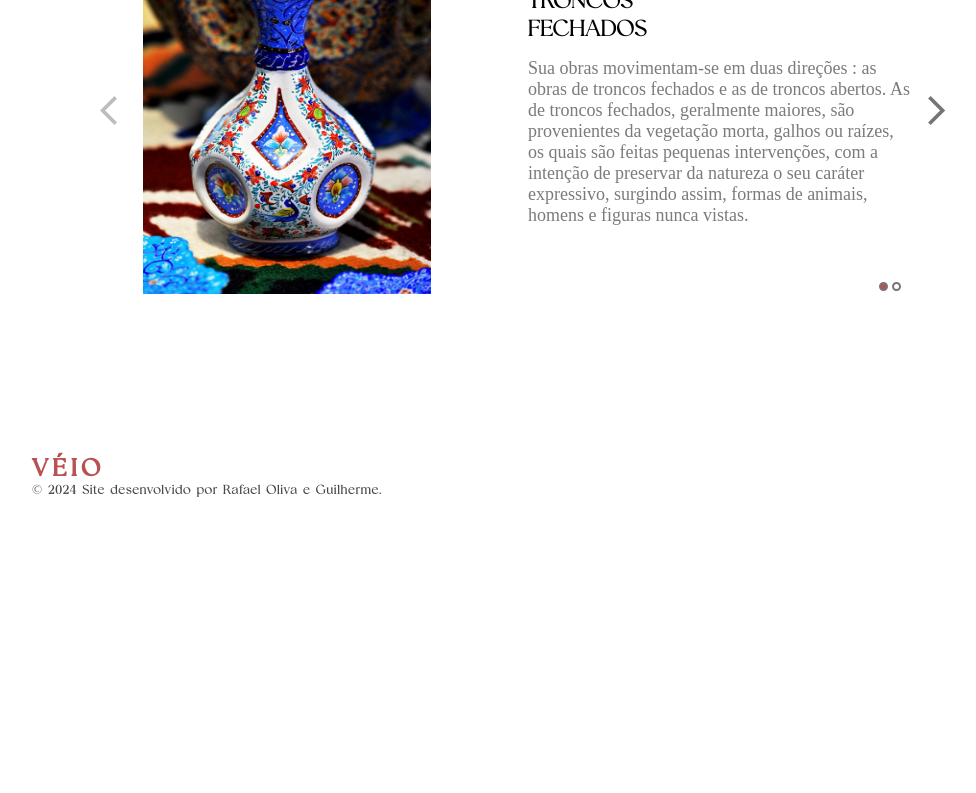
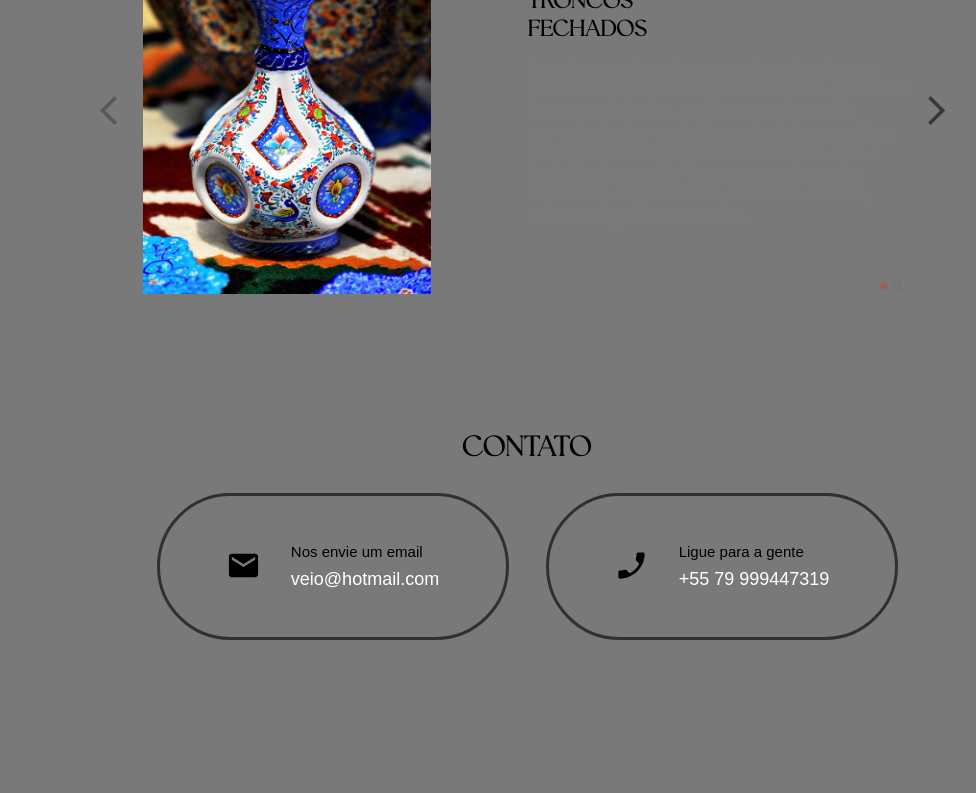
Before and after one commit to guirezen/site-veio, a React (Vite) app: page /home in a window 1280 px wide. Shown: the part 2000-2793 px from the top of the page, without its empty margins (113-1089 px from the left). Before the commit the page ends 2652 px from the top, so only its background shows below. Built offline with nearby package versions, Linux system fonts and the light colour scheme.

Commit message:
Cria o componente de layout, adiciona o route aninhado.

```diff
--- /dev/null
+++ b/src/Components/ContactsSection/index.jsx
@@ -0,0 +1,36 @@
+import EmailIcon from '@mui/icons-material/Email';
+import LocalPhoneIcon from '@mui/icons-material/LocalPhone';
+import { Buttons, ButtonsConteiner, ContactConteiner, TitleConteiner } from "./styles";
+
+export default function ContactsSection() {
+
+    return (
+        <section>
+            <div>
+                <TitleConteiner>
+                    <h1>CONTATO</h1>
+                </TitleConteiner>
+                <ButtonsConteiner>
+                    <Buttons>
+                        <div>
+                            <EmailIcon className='icon-button' fontSize='large'/>
+                        </div>
+                        <ContactConteiner>
+                            <span className='label-contact'>Nos envie um email</span>
+                            <span className='information-contacts'>veio@hotmail.com</span>
+                        </ContactConteiner>
+                    </Buttons>
+                    <Buttons>
+                        <div>
+                            <LocalPhoneIcon className='icon-button' fontSize='large'/>
+                        </div>
+                        <ContactConteiner>
+                            <span className='label-contact'>Ligue para a gente</span>
+                            <span className='information-contacts'>+55 79 999447319</span>
+                        </ContactConteiner>
+                    </Buttons>
+                </ButtonsConteiner>
+            </div>
+        </section>
+    )
+}
--- /dev/null
+++ b/src/Components/ContactsSection/styles.js
@@ -0,0 +1,70 @@
+import styled from "styled-components";
+
+export const TitleConteiner = styled.div`
+    width: 100%;
+    text-align: center;
+    margin-top: 131px;
+
+    h1 {
+        font-weight: lighter;
+        font-size: 29px;
+    }
+`
+
+export const ButtonsConteiner = styled.div`
+    display: flex;
+    justify-content: center;
+    margin-top: 30px;
+`
+
+export const Buttons = styled.button`
+    display: flex;
+    align-items: center;
+    justify-content: center;
+    background-color: transparent;
+    width: 352px;
+    height: 147px;
+    border: 3px solid #303030;
+    border-radius: 74px;
+    opacity: 1;
+    cursor: pointer;
+
+    &:nth-of-type(1) {
+        margin-right: 37px;
+    }
+
+    .icon-button {
+        transform: scaleX(-1);
+    }
+
+    &:hover {
+        background-color: #303030;
+
+        .label-contact, .icon-button {
+            color: #a44c4c;
+        }
+    }
+
+    &:active {
+        width: 340px;
+        height: 141px;
+    }
+`
+
+export const ContactConteiner = styled.div`
+    display: flex;
+    flex-direction: column;
+    height: 47px;
+    justify-content: space-between;
+    margin-left: 30px;
+    text-align: left;
+
+    .label-contact {
+        font-size: 15px;
+    }
+
+    .information-contacts {
+        font-size: 18px;
+        color: #fff;
+    }
+`
--- a/src/Components/DescriptionStem/styles.js
+++ b/src/Components/DescriptionStem/styles.js
@@ -67,5 +67,6 @@ export const ConteinerIndicadores = styled.div`
     .indicadores {
         display: flex;
         justify-content: end;
+        background-color: transparent;
     }
 `
--- a/src/Components/Head/styles.js
+++ b/src/Components/Head/styles.js
@@ -58,11 +58,16 @@ export const List = styled.ul`
 
 export const ItensList = styled.li`
     font-size: 12px;
-    //margin: 10px;
+    padding: 10px 17px;
     margin-left: 42px;
     margin-bottom: 18px;
     letter-spacing: 2px;
+    border: 1px solid transparent;
     cursor: pointer;
+
+    &:hover {
+        border: 1px solid #B85151;
+    }
 `
 
 export const ConteinerOutTitle = styled.div`
--- /dev/null
+++ b/src/Components/Layout/index.jsx
@@ -0,0 +1,22 @@
+import { Outlet } from "react-router";
+import Footer from "../Footer";
+import Header from "../Head";
+import { BodyHome } from "./styles";
+
+export default function Layout({ children }) {
+
+    return (
+        <BodyHome>
+            <div>
+                <Header />
+            </div>
+            <div >
+                <Outlet />
+                {children}
+            </div>
+            <div>
+                <Footer />
+            </div>
+        </BodyHome>
+    )
+}
--- /dev/null
+++ b/src/Components/Layout/styles.js
@@ -0,0 +1,5 @@
+import styled from "styled-components";
+
+export const BodyHome = styled.body`
+    background-color: #797979;
+`
--- a/src/Pages/Home/index.jsx
+++ b/src/Pages/Home/index.jsx
@@ -1,3 +1,4 @@
+import ContactsSection from "../../Components/ContactsSection";
 import DescriptionStem from "../../Components/DescriptionStem";
 import Footer from "../../Components/Footer";
 import Header from "../../Components/Head";
@@ -6,17 +7,12 @@ import MainHome from "../../Components/MainHome";
 export default function Home() {
 
     return (
-        <body>
-            <div>
-                <Header />
-            </div>
+        <>
             <div>
                 <MainHome />
                 <DescriptionStem />
+                <ContactsSection />
             </div>
-            <div>
-                <Footer />
-            </div>
-        </body>
+        </>
     )
 }
--- /dev/null
+++ b/src/Pages/Sobre/index.jsx
@@ -0,0 +1,6 @@
+export default function PageSobre() {
+
+    return (
+
+    )
+}
--- a/src/Router/index.jsx
+++ b/src/Router/index.jsx
@@ -2,6 +2,7 @@ import { BrowserRouter, Route, Routes } from "react-router-dom";
 import { GlobalStyles } from '../globalStyles';
 import Home from "../Pages/Home";
 import ContextComponent from "../Common/ContextComponent";
+import Layout from "../Components/Layout";
 
 export default function RoutesApp() {
 
@@ -11,7 +12,9 @@ export default function RoutesApp() {
 
             <ContextComponent>
                 <Routes>
-                    <Route path="/home" element={<Home />} />
+                    <Route path="/" element={<Layout />}>
+                        <Route path="/home" element={<Home />} />
+                    </Route>
                 </Routes>
             </ContextComponent>
         </BrowserRouter>
```
Also changed, not shown: src/Pages/Sobre/styles.js (added).
